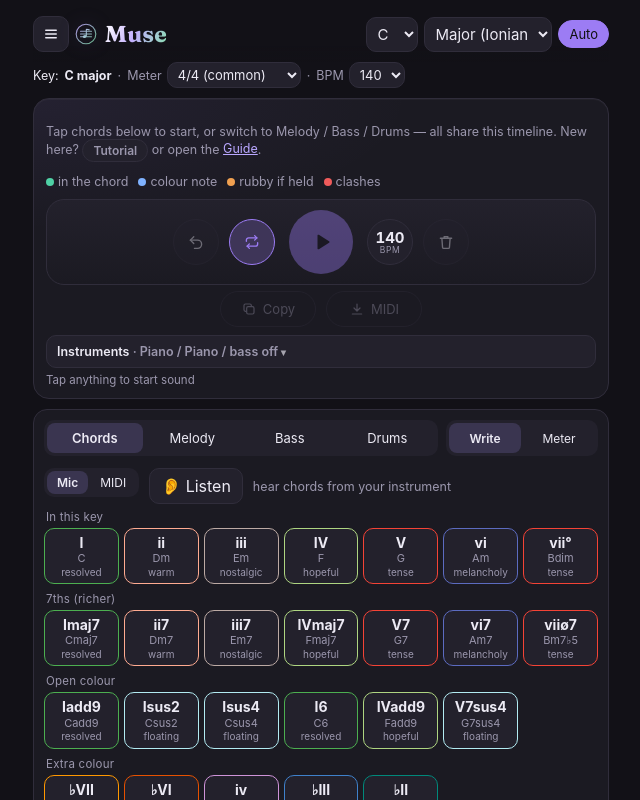
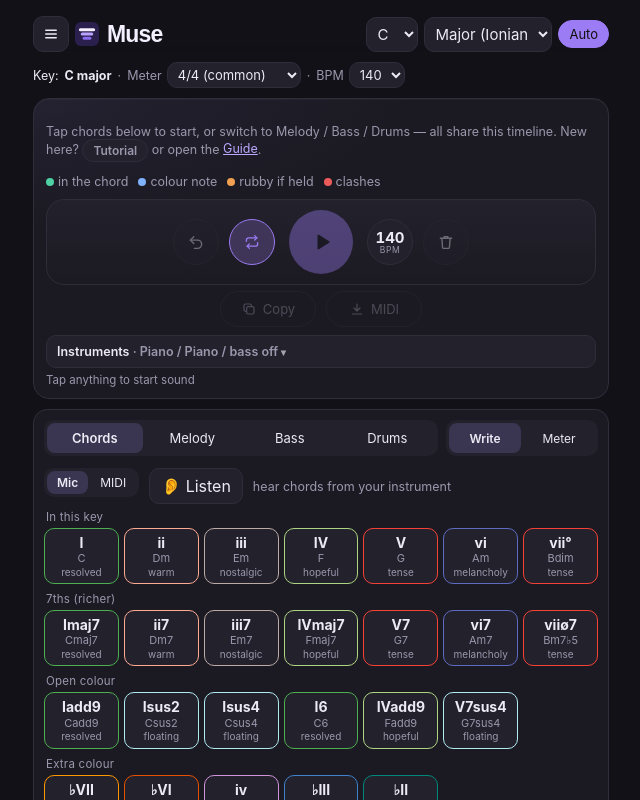
Before and after one commit to nmpy7knjd8-code/muse, a React (Vite) app: page / in a window 1280 px wide. Shown: the top 800 px of the page, without its empty margins (319-959 px from the left). Built offline with nearby package versions, Linux system fonts and the light colour scheme.

Commit message:
WIP: chord-stack brand mark + 4 wordmark options (?brand=1-4)

```diff
--- a/package.json
+++ b/package.json
@@ -11,6 +11,10 @@
     "icons": "python3 scripts/make-icons.py"
   },
   "dependencies": {
+    "@fontsource-variable/fraunces": "^5.3.0",
+    "@fontsource-variable/inter-tight": "^5.3.0",
+    "@fontsource-variable/nunito": "^5.3.0",
+    "@fontsource-variable/outfit": "^5.3.0",
     "react": "^19.3.0",
     "react-dom": "^19.3.0"
   },
--- a/src/main.tsx
+++ b/src/main.tsx
@@ -1,6 +1,10 @@
 import { StrictMode } from 'react';
 import { createRoot } from 'react-dom/client';
 import App from './ui/App';
+import '@fontsource-variable/inter-tight';
+import '@fontsource-variable/fraunces';
+import '@fontsource-variable/nunito';
+import '@fontsource-variable/outfit';
 import './styles.css';
 
 createRoot(document.getElementById('root')!).render(
--- a/src/styles.css
+++ b/src/styles.css
@@ -1573,3 +1573,10 @@
 .t-mini:hover:not(:disabled) { background: color-mix(in srgb, var(--accent) 18%, var(--panel2)); border-color: var(--accent); }
 @media (pointer: coarse) { .t-mini { width: 44px; height: 44px; min-width: 44px; } }
 @media (max-width: 360px) { .transport { gap: 8px; padding: 8px; } .transport-side { gap: 6px; } }
+
+/* Brand wordmark options */
+.brand .brand-mark { filter: none; }
+.brand-v1 .brand-name { font-family: 'Inter Tight Variable', sans-serif; font-weight: 650; font-size: 23px; letter-spacing: -0.035em; background: none; -webkit-text-fill-color: #f4f0ff; color: #f4f0ff; animation: none; }
+.brand-v2 .brand-name { font-family: 'Fraunces Variable', serif; font-weight: 560; font-style: italic; font-variation-settings: 'SOFT' 100, 'WONK' 1; font-size: 26px; letter-spacing: -0.01em; background: linear-gradient(100deg, #f4f0ff 30%, #b9a4ff); -webkit-background-clip: text; background-clip: text; -webkit-text-fill-color: transparent; animation: none; }
+.brand-v3 .brand-name { font-family: 'Nunito Variable', sans-serif; font-weight: 800; font-size: 25px; letter-spacing: -0.02em; background: none; -webkit-text-fill-color: #e9e2ff; color: #e9e2ff; animation: none; }
+.brand-v4 .brand-name { font-family: 'Outfit Variable', sans-serif; font-weight: 300; font-size: 19px; letter-spacing: 0.32em; text-transform: uppercase; background: linear-gradient(90deg, #f4f0ff, #b9a4ff 60%, #8a6cf0); -webkit-background-clip: text; background-clip: text; -webkit-text-fill-color: transparent; animation: none; margin-right: -0.32em; }
--- a/src/ui/App.tsx
+++ b/src/ui/App.tsx
@@ -1574,9 +1574,9 @@
           >
             <MenuIcon />
           </button>
-          <div className="brand" aria-label="Muse">
+          <div className={'brand brand-v' + (new URLSearchParams(location.search).get('brand') || '1')} aria-label="Muse">
             <BrandMark />
-            <span className="brand-name">Muse</span>
+            <span className="brand-name">{(new URLSearchParams(location.search).get('brand') || '1') === '3' ? 'muse' : 'Muse'}</span>
             {kbBadge && <small>{kbBadge}</small>}
           </div>
         </div>
--- a/src/ui/icons.tsx
+++ b/src/ui/icons.tsx
@@ -62,22 +62,14 @@
   );
 }
 
-/** Tiny staff flourish for the Muse wordmark. */
+/** Chord-stack mark (matches the app icon). */
 export function BrandMark({ className }: IconProps) {
   return (
-    <svg className={'brand-mark' + (className ? ` ${className}` : '')} viewBox="0 0 28 28" width="22" height="22" aria-hidden focusable="false">
-      <defs>
-        <linearGradient id="museMark" x1="4" y1="4" x2="24" y2="24" gradientUnits="userSpaceOnUse">
-          <stop stopColor="#c4b0ff" />
-          <stop offset="1" stopColor="#7fd0a8" />
-        </linearGradient>
-      </defs>
-      <circle cx="14" cy="14" r="12.5" fill="none" stroke="url(#museMark)" strokeWidth="1.4" opacity="0.85" />
-      {/* Three short staff lines */}
-      <path d="M7 10.5h14M7 14h14M7 17.5h14" stroke="url(#museMark)" strokeWidth="1.35" strokeLinecap="round" opacity="0.9" />
-      {/* Note head + stem */}
-      <ellipse cx="12.2" cy="17.2" rx="2.4" ry="1.85" fill="url(#museMark)" transform="rotate(-18 12.2 17.2)" />
-      <path d="M14.4 16.6V8.4c0-.2.2-.4.5-.35l3.2.7" fill="none" stroke="url(#museMark)" strokeWidth="1.35" strokeLinecap="round" />
+    <svg className={'brand-mark' + (className ? ` ${className}` : '')} viewBox="0 0 28 28" width="24" height="24" aria-hidden focusable="false">
+      <rect width="28" height="28" rx="7" fill="#2b1f4d" />
+      <rect x="4.5" y="7.2" width="19" height="3.6" rx="1.8" fill="#f4f0ff" />
+      <rect x="6.7" y="12.2" width="14.6" height="3.6" rx="1.8" fill="#b9a4ff" />
+      <rect x="8.9" y="17.2" width="10.2" height="3.6" rx="1.8" fill="#8a6cf0" />
     </svg>
   );
 }
```
Also changed, not shown: 1 other file (tests, documents, lock files or other folders).
